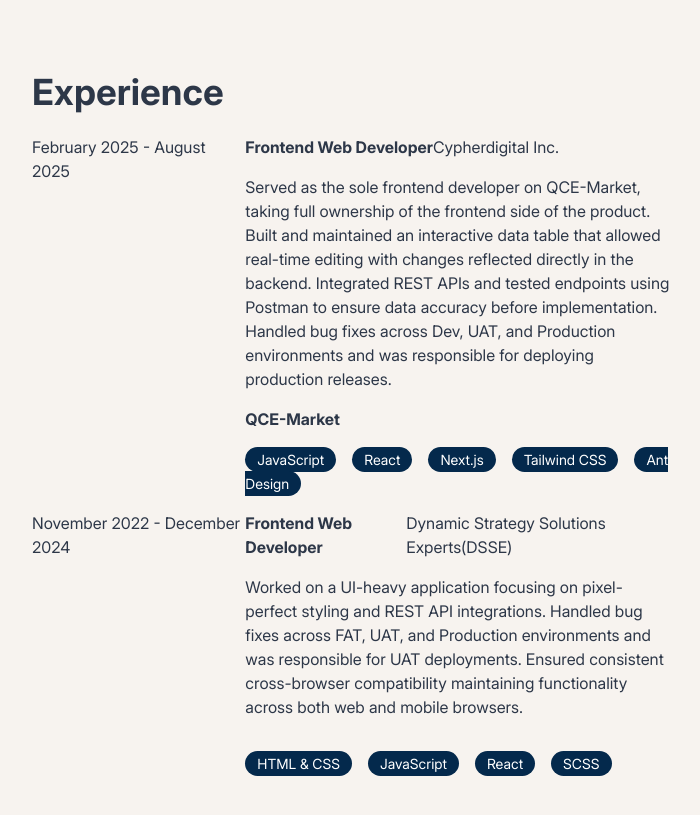
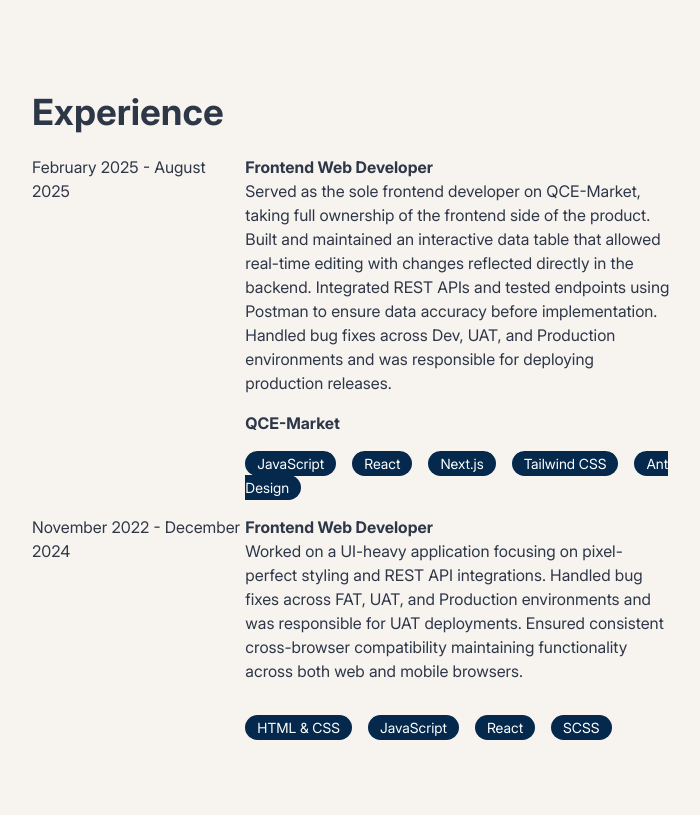
Before and after one commit to TheRealHarvin/portfolio, a React (Vite) app: page / in a window 1280 px wide. Shown: the part 1580-2395 px from the top of the page, without its empty margins (288-988 px from the left). Built offline with nearby package versions, Linux system fonts and the light colour scheme.

Commit message:
Add responsive About and transpose JS to React Experience Page

```diff
--- a/src/pages/About/index.jsx
+++ b/src/pages/About/index.jsx
@@ -1,12 +1,12 @@
 function About() {
   return (
-    <div className="flex flex-col justify-center items-center min-h-screen">
-      <div className="flex flex-start flex-col w-3/6">
+    <div className="flex flex-col justify-center items-center min-h-screen w-full p-4 md:p-0">
+      <div className="flex flex-start flex-col lg:w-3/6 w-full p-4 lg:p-0">
       <div className="pb-4">
         <span className="text-4xl">Hey I'm <strong>Harvin</strong></span>
       </div>
       <div className="text-base">
-        <p>A Front End Web Developer with more than 2 years of experience building clean, functional web interfaces. I specialize in UI development and REST API integration, turning designs into responsive, user-friendly applications.</p>
+        <p>A <strong>Front End Web Developer</strong> with more than 2 years of experience building clean, functional web interfaces. I specialize in UI development and REST API integration, turning designs into responsive, user-friendly applications.</p>
         <p>I pay close attention to detail in everything I build — from pixel-perfect layouts to smooth API interactions. I work well in team environments and take ownership of my part in the product.</p>
         <p>Currently open to new opportunities where I can contribute, grow, and build things that matter.</p>
         </div>
--- a/src/pages/Experience/index.jsx
+++ b/src/pages/Experience/index.jsx
@@ -1,18 +1,22 @@
 function Experience() {
 
-  const cypherDigitalStack = [
-    "JavaScript",
-    "React",
-    "Next.js",
-    "Tailwind CSS",
-    "Ant Design",
-  ]
-
-  const dsseStack = [
-    "HTML & CSS",
-    "JavaScript",
-    "React",
-    "SCSS",
+  const experience = [
+    {
+      company: "Cypherdigital Inc.",
+      role: "Frontend Web Developer",
+      duration: "February 2025 - August 2025",
+      description: "Served as the sole frontend developer on QCE-Market, taking full ownership of the frontend side of the product. Built and maintained an interactive data table that allowed real-time editing with changes reflected directly in the backend. Integrated REST APIs and tested endpoints using Postman to ensure data accuracy before implementation. Handled bug fixes across Dev, UAT, and Production environments and was responsible for deploying production releases.",
+      projectName: "QCE-Market",
+      projectLink: "https://emarket.quezoncity.gov.ph/",
+      techStack: ["JavaScript", "React", "Next.js", "Tailwind CSS", "Ant Design"],
+    },
+    {
+      company: "Dynamic Strategy Solutions Experts(DSSE)",
+      role: "Frontend Web Developer",
+      duration: "November 2022 - December 2024",
+      description: "Worked on a UI-heavy application focusing on pixel-perfect styling and REST API integrations. Handled bug fixes across FAT, UAT, and Production environments and was responsible for UAT deployments. Ensured consistent cross-browser compatibility maintaining functionality across both web and mobile browsers.",
+      techStack: ["HTML & CSS", "JavaScript", "React", "SCSS"],
+    },
   ]
 
   return (
@@ -21,45 +25,30 @@ function Experience() {
         <h2>Experience</h2>
       </div>
       <div className="w-3/6">
-        <div className="flex pb-4">
-          <div className="w-2/6"><p>February 2025 - August 2025</p></div>
+
+        {experience.map((experience, key) => {
+          return (
+            <div className="flex pb-4" key={key}>
+              <div className="w-2/6"><p>{experience.duration}</p></div>
               <div className="w-4/6">
                 <header className="flex">
-              <strong>Frontend Web Developer</strong>
-              <p>Cypherdigital Inc.</p>
+                  <strong>{experience.role}</strong>
                 </header>
-            <p>Served as the sole frontend developer on QCE-Market, taking full ownership of the frontend side of the product. Built and maintained an interactive data table that allowed real-time editing with changes reflected directly in the backend. Integrated REST APIs and tested endpoints using Postman to ensure data accuracy before implementation. Handled bug fixes across Dev, UAT, and Production environments and was responsible for deploying production releases.</p>
-            <a href="" className="pb-4"><strong>QCE-Market</strong></a>
+                <p>{experience.description}</p>
+                {experience.projectLink && <a href={`${experience.projectLink}`} className="pb-4"><strong>{experience.projectName}</strong></a>}
                 <div className="pt-4">
-              {cypherDigitalStack.map((item, key) => {
-                return (<span className="pr-4">
-                  <span className="py-1 px-3 rounded-full text-center text-sm" style={{backgroundColor: "#04294C", color: "#fff"}} key={key}>
-                  {item}
+                  {experience.techStack.map((tech, index) => (
+                    <span className="pr-4" key={index}>
+                      <span className="py-1 px-3 rounded-full text-center text-sm" style={{backgroundColor: "#04294C", color: "#fff"}}>
+                        {tech}
                       </span>
-                </span> )
-              })}
+                    </span>
+                  ))}
                 </div>
               </div>
             </div>
-        <div className="flex">
-          <div className="w-2/6">November 2022 - December 2024</div>
-          <div className="w-4/6">
-            <header className="flex">
-              <strong>Frontend Web Developer</strong>
-              <p>Dynamic Strategy Solutions Experts(DSSE)</p>
-            </header>
-            <p>Worked on a UI-heavy application focusing on pixel-perfect styling and REST API integrations. Handled bug fixes across FAT, UAT, and Production environments and was responsible for UAT deployments. Ensured consistent cross-browser compatibility maintaining functionality across both web and mobile browsers.</p>
-            <div className="pt-4">
-              {dsseStack.map((item, key) => {
-                return (<span className="pr-4">
-                  <span className="py-1 px-3 rounded-full text-center text-sm" style={{backgroundColor: "#04294C", color: "#fff"}} key={key}>
-                  {item}
-                </span>
-                </span> )
+          )
         })}
-            </div>
-          </div>
-        </div>
       </div>
     </div>
   );
```
Lines whose indentation alone changed are shown as unchanged.
